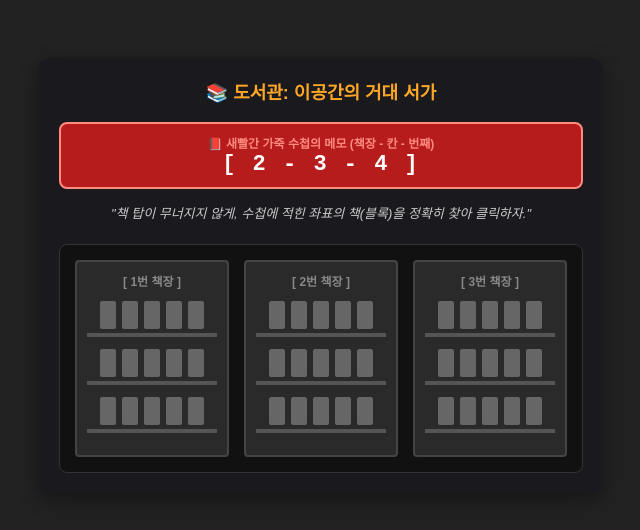
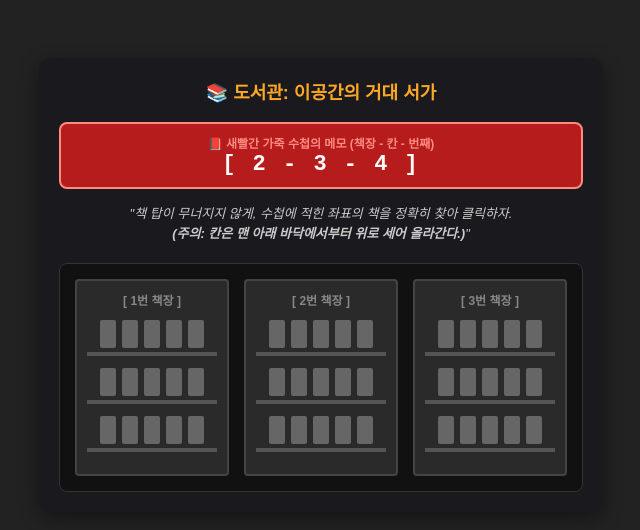
Before and after one commit to 30322chayuhwan/PS, a plain HTML site: page index.html in a window 1280 px wide. Shown: the whole page, without its empty margins (319-959 px from the left). Drawn offline with Linux system fonts and the light colour scheme.

Commit message:
Update index.html

```diff
--- a/index.html
+++ b/index.html
@@ -2,51 +2,55 @@
 <html lang="ko">
 <head>
   <meta charset="UTF-8">
-  <title>도서관 심플 블록 퍼즐</title>
+  <title>도서관 블록 퍼즐 (아래서부터 카운트)</title>
 </head>
 <body style="background-color: #222; padding: 50px; display: flex; justify-content: center; font-family: sans-serif;">
 
   <div id="libraryVisualPuzzle" style="text-align:center; padding:20px; background:#19191e; color:#fff; border-radius:12px; max-width:540px; box-shadow:0 6px 20px rgba(0,0,0,0.4);">
     <h3 style="color:#ffa726; margin-top:0; font-size:18px;">📚 도서관: 이공간의 거대 서가</h3>
 
+    <!-- 빨간 수첩 힌트 -->
     <div style="background:#b71c1c; color:#fff; padding:10px; border-radius:8px; margin-bottom:15px; border:2px solid #ff8a80;">
       <span style="font-size:12px; color:#ff8a80; font-weight:bold;">📕 새빨간 가죽 수첩의 메모 (책장 - 칸 - 번째)</span><br>
       <span style="font-family:monospace; font-size:22px; font-weight:bold; letter-spacing: 2px;">[ 2 - 3 - 4 ]</span>
     </div>
 
     <div style="font-style:italic; color:#ccc; font-size:13px; line-height:1.5; margin-bottom:20px;">
-      "책 탑이 무너지지 않게, 수첩에 적힌 좌표의 책(블록)을 정확히 찾아 클릭하자."
+      "책 탑이 무너지지 않게, 수첩에 적힌 좌표의 책을 정확히 찾아 클릭하자.<br>
+      <b>(주의: 칸은 맨 아래 바닥에서부터 위로 세어 올라간다.)</b>"
     </div>
 
+    <!-- 심플 블록 책장 구역 -->
     <div id="bookcaseContainer" style="display:flex; justify-content:space-between; gap: 15px; background:#111; padding:15px; border-radius:8px; border:1px solid #333;">
-      </div>
+      <!-- JS가 여기에 블록형 책장을 생성합니다 -->
+    </div>
   </div>
 
   <script>
-    // 책장 UI를 동적으로 생성하는 함수 (심플 블록 디자인)
+    // 책장 UI 동적 생성
     function renderBookcases() {
       const container = document.getElementById('bookcaseContainer');
       let htmlString = "";
 
-      // 총 3개의 책장 생성
+      // 총 3개의 책장 생성 (왼쪽에서 오른쪽으로 1~3)
       for (let bc = 1; bc <= 3; bc++) {
         htmlString += `<div style="background:#2a2a2a; padding:10px; border:2px solid #444; border-radius:4px; width:130px;">`;
         htmlString += `<div style="text-align:center; color:#888; font-size:12px; font-weight:bold; margin-bottom:12px;">[ ${bc}번 책장 ]</div>`;
 
-        // 각 책장마다 3개의 층(칸) 생성
-        for (let shelf = 1; shelf <= 3; shelf++) {
+        // ★ 핵심 변경: 위에서 아래로 그리기 때문에, 숫자는 3 -> 2 -> 1 순서로 내려오게 만듭니다.
+        // 이렇게 하면 화면상 맨 아래가 '1번째 칸', 맨 위가 '3번째 칸'이 됩니다.
+        for (let shelf = 3; shelf >= 1; shelf--) {
           htmlString += `<div style="display:flex; justify-content:center; gap:6px; border-bottom:4px solid #555; padding-bottom:4px; margin-bottom:12px;">`;
 
-          // 각 칸마다 5권의 책(블록) 생성
+          // 각 칸마다 5권의 책 생성 (왼쪽에서 오른쪽으로 1~5)
           for (let book = 1; book <= 5; book++) {
-            // 심플한 단색 회색 블록
             htmlString += `
               <div
                 onclick="attemptPullBook(${bc}, ${shelf}, ${book})"
                 style="width:16px; height:28px; background:#666; cursor:pointer; border-radius:2px; transition: background 0.1s;"
                 onmouseover="this.style.background='#fff';"
                 onmouseout="this.style.background='#666';"
-                title="${bc}번 책장, ${shelf}번째 칸, ${book}번째 책"
+                title="${bc}번 책장, 아래서부터 ${shelf}번째 칸, 왼쪽에서 ${book}번째 책"
               ></div>`;
           }
           htmlString += `</div>`; // 칸 닫기
@@ -56,13 +60,13 @@
       container.innerHTML = htmlString;
     }
 
-    // 책을 클릭했을 때 실행되는 함수 (확인창 포함)
+    // 책 클릭 시 실행 함수
     function attemptPullBook(bc, shelf, book) {
-      // 1. 확인창 띄우기
-      const isConfirmed = confirm(`⚠️ 정말 [ ${bc}번 책장, 위에서 ${shelf}번째 칸, 왼쪽에서 ${book}번째 책 ]을 꺼내시겠습니까?\n\n(잘못된 위치를 건드리면 책 탑이 무너집니다!)`);
+      // 1. 확인창 띄우기 (텍스트도 '아래서부터'로 변경)
+      const isConfirmed = confirm(`⚠️ 정말 [ ${bc}번 책장, 아래서부터 ${shelf}번째 칸, 왼쪽에서 ${book}번째 책 ]을 꺼내시겠습니까?\n\n(잘못된 위치를 건드리면 책 탑이 무너집니다!)`);
 
       if (isConfirmed) {
-        // 정답 판정 (2번 책장, 3번째 칸, 4번째 책)
+        // 정답 판정 (2번 책장, 아래서 3번째 칸, 4번째 책)
         if (bc === 2 && shelf === 3 && book === 4) {
           alert("📚 잠금 해제 성공!\n\n무이가 조심스럽게 해당 블록을 꺼냈습니다.\n속이 칼로 파여 있는 가짜 책이군요! 그 안에서 최종 범인을 특정할 수 있는 [도서관 단서]를 발견했습니다.");
         } else {
@@ -73,7 +77,7 @@
       }
     }
 
-    // 페이지가 로딩되면 책장을 그립니다.
+    // 페이지 로딩 시 책장 렌더링
     renderBookcases();
   </script>
 
```
